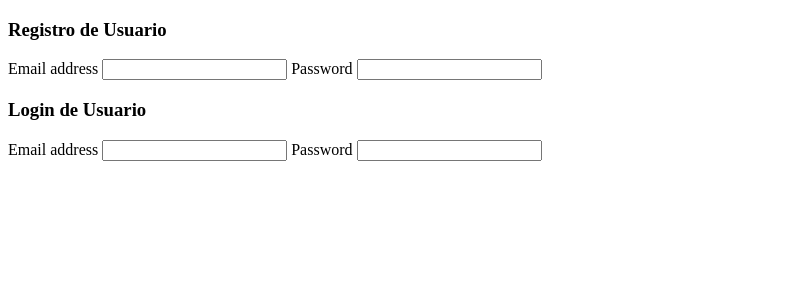
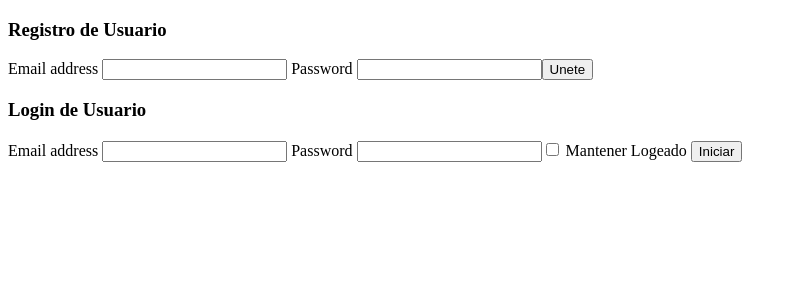
Before and after one commit to jddios837/UA-component-projection, an Angular app: page / in a window 1280 px wide. Shown: the top 300 px of the page, without its empty margins (0-797 px from the left). Built offline with nearby package versions, Linux system fonts and the light colour scheme.

Commit message:
manejo de ContentChild

```diff
--- a/src/app/app.component.html
+++ b/src/app/app.component.html
@@ -8,10 +8,17 @@
 
 <auth-form (submitted)="createUser($event)">
   <h3>Registro de Usuario</h3>
+  <button type="submit">
+    Unete
+  </button>
 </auth-form>
 
 <auth-form (submitted)="loginUser($event)">
   <h3>Login de Usuario</h3>
+  <auth-remember (checked)="rememberUser($event)"></auth-remember>
+  <button type="submit">
+    Iniciar
+  </button>
 </auth-form>
 <!-- <h2>Here are some links to help you start: </h2> -->
 <!-- <ul>
--- a/src/app/app.component.ts
+++ b/src/app/app.component.ts
@@ -10,11 +10,17 @@ import { User } from "./auth-form/auth-form.interface";
 export class AppComponent {
   title = 'ng-component-projection';
 
+  rememberMe: boolean = false;
+
+  rememberUser(remember: boolean) {
+    this.rememberMe = remember;
+  }
+
   createUser(user: User) {
     console.log('Create account', user);
   }
 
   loginUser(user: User) {
-    console.log('Login user', user);
+    console.log('Login user', user, this.rememberMe);
   }
 }
--- a/src/app/auth-form/auth-form.component.ts
+++ b/src/app/auth-form/auth-form.component.ts
@@ -1,4 +1,6 @@
-import { Component, OnInit, Output, EventEmitter } from '@angular/core';
+import { Component, OnInit, Output, EventEmitter, ContentChild, AfterContentInit } from '@angular/core';
+
+import { AuthRememberComponent } from "./auth-remember.component";
 
 import { User } from './auth-form.interface';
 
@@ -7,7 +9,7 @@ import { User } from './auth-form.interface';
 	template: `
 	<div>
 		<form (ngSubmit)="onSubmit(form.value)" #form="ngForm">
-			<ng-content></ng-content>
+			<ng-content select="h3"></ng-content>
 			<label>
 			Email address
 			<input type="email" name="email" ngModel>
@@ -16,19 +18,36 @@ import { User } from './auth-form.interface';
 			Password
 			<input type="password" name="password" ngModel>
 			</label>
+			<ng-content select="auth-remember"></ng-content>
+			<div *ngIf="showMessage">
+				You will be logged in for 30 days
+			</div>
+			<ng-content select="button"></ng-content>
 		</form>
 	</div>
 	`,
 	styles: [``]
 })
-export class AuthFormComponent implements OnInit {
+export class AuthFormComponent implements AfterContentInit {
+
+	showMessage: boolean;
+
+	@ContentChild(AuthRememberComponent) remember: AuthRememberComponent;
 
 	@Output()
 	submitted: EventEmitter<User> = new EventEmitter<User>();
 
 	constructor() { }
 
-	ngOnInit(): void { }
+	ngAfterContentInit() {
+		// verifico que exista el componente hijo
+		if (this.remember) {
+			// si existe me suscribo
+			this.remember.checked.subscribe((checked: boolean) => {
+				this.showMessage = checked;
+			})
+		}
+	}
 
 	onSubmit(value: User) {
 		this.submitted.emit(value);
--- /dev/null
+++ b/src/app/auth-form/auth-remember.component.ts
@@ -0,0 +1,23 @@
+import { Component, OnInit, Output, EventEmitter } from '@angular/core';
+
+@Component({
+	selector: 'auth-remember',
+	template: `
+	<label>
+		<input type="checkbox" (change)="onChecked($event.target.checked)">
+		Mantener Logeado
+	</label>
+	`
+})
+export class AuthRememberComponent implements OnInit {
+
+	@Output() checked: EventEmitter<boolean> = new EventEmitter<boolean>();
+
+	constructor() { }
+
+	ngOnInit(): void { }
+
+	onChecked(value: boolean) {
+		this.checked.emit(value);
+	}
+}
```
Also changed, not shown: src/app/auth-form/auth-form.module.ts (+5 -2 lines).
